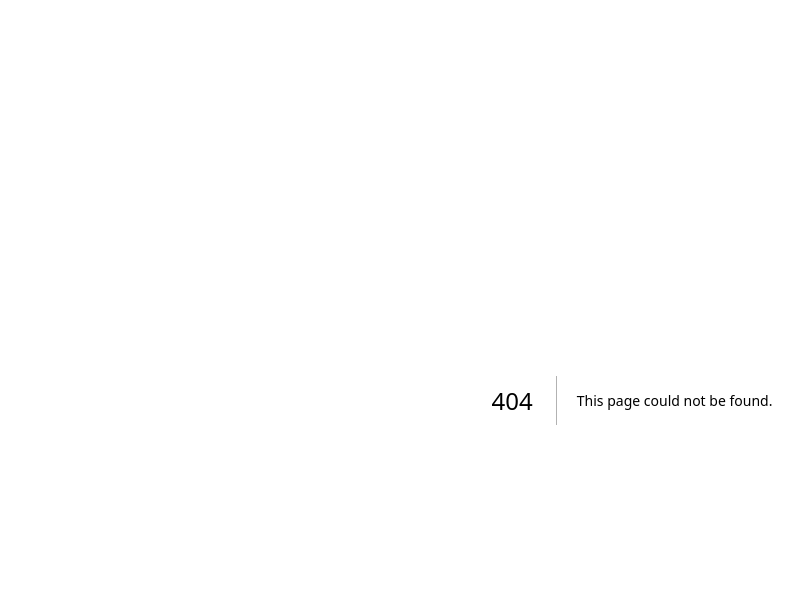
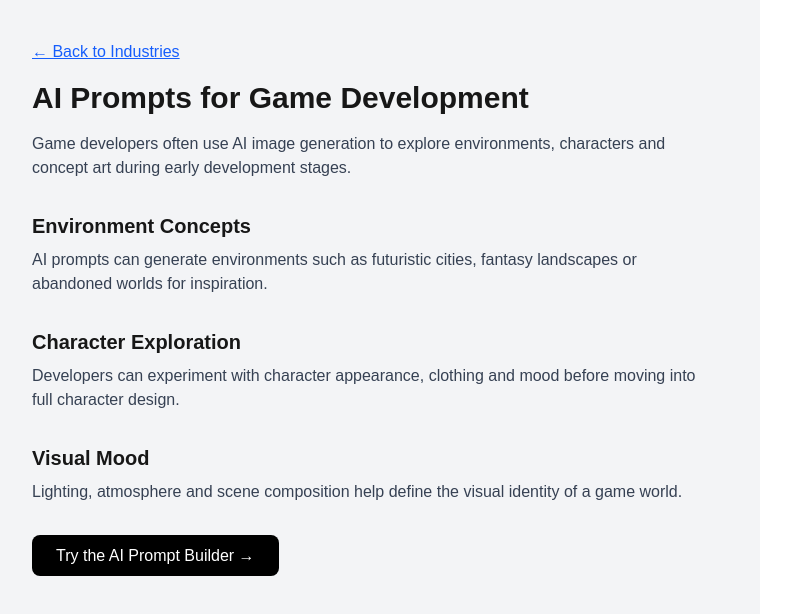
Before and after one commit to amerind369/cinematic-prompt-engine, a Next.js app: page /industries/gaming in a window 1280 px wide. Before the commit this address had no page. Shown: the top 614 px of the page, without its empty margins (8-811 px from the left). Built offline with nearby package versions, Linux system fonts and the light colour scheme.

Commit message:
Create page.tsx

```diff
--- /dev/null
+++ b/app/industries/gaming/page.tsx
@@ -0,0 +1,56 @@
+export default function GamingPage() {
+  return (
+    <main className="min-h-screen bg-gray-100 p-10 max-w-3xl">
+
+      <a href="/industries" className="text-blue-600 underline">
+        ← Back to Industries
+      </a>
+
+      <h1 className="text-3xl font-bold mt-4 mb-4">
+        AI Prompts for Game Development
+      </h1>
+
+      <p className="mb-6 text-gray-700">
+        Game developers often use AI image generation to explore environments,
+        characters and concept art during early development stages.
+      </p>
+
+      <h2 className="text-xl font-semibold mt-8 mb-2">
+        Environment Concepts
+      </h2>
+
+      <p className="mb-4 text-gray-700">
+        AI prompts can generate environments such as futuristic cities,
+        fantasy landscapes or abandoned worlds for inspiration.
+      </p>
+
+      <h2 className="text-xl font-semibold mt-8 mb-2">
+        Character Exploration
+      </h2>
+
+      <p className="mb-4 text-gray-700">
+        Developers can experiment with character appearance, clothing
+        and mood before moving into full character design.
+      </p>
+
+      <h2 className="text-xl font-semibold mt-8 mb-2">
+        Visual Mood
+      </h2>
+
+      <p className="mb-6 text-gray-700">
+        Lighting, atmosphere and scene composition help define the visual
+        identity of a game world.
+      </p>
+
+      <div className="mt-10">
+        <a
+          href="/"
+          className="px-6 py-3 bg-black text-white rounded-lg"
+        >
+          Try the AI Prompt Builder →
+        </a>
+      </div>
+
+    </main>
+  )
+}
```
